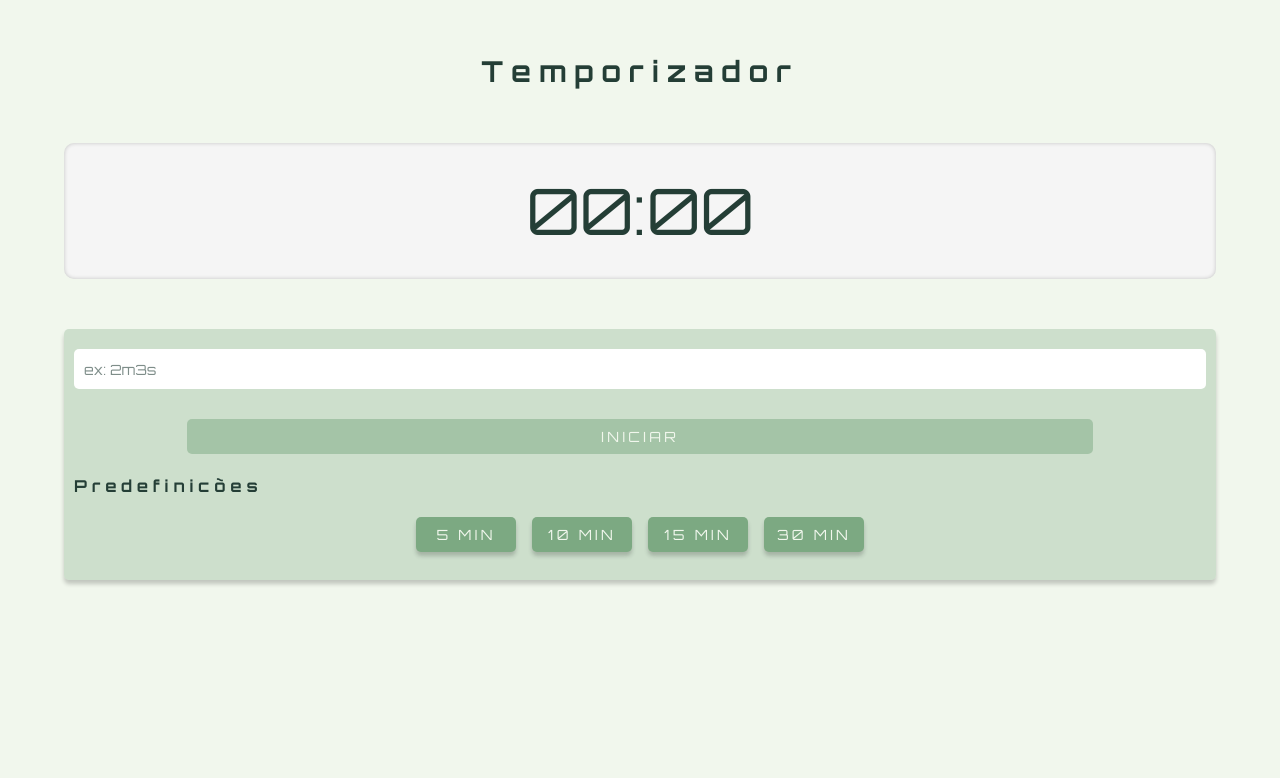
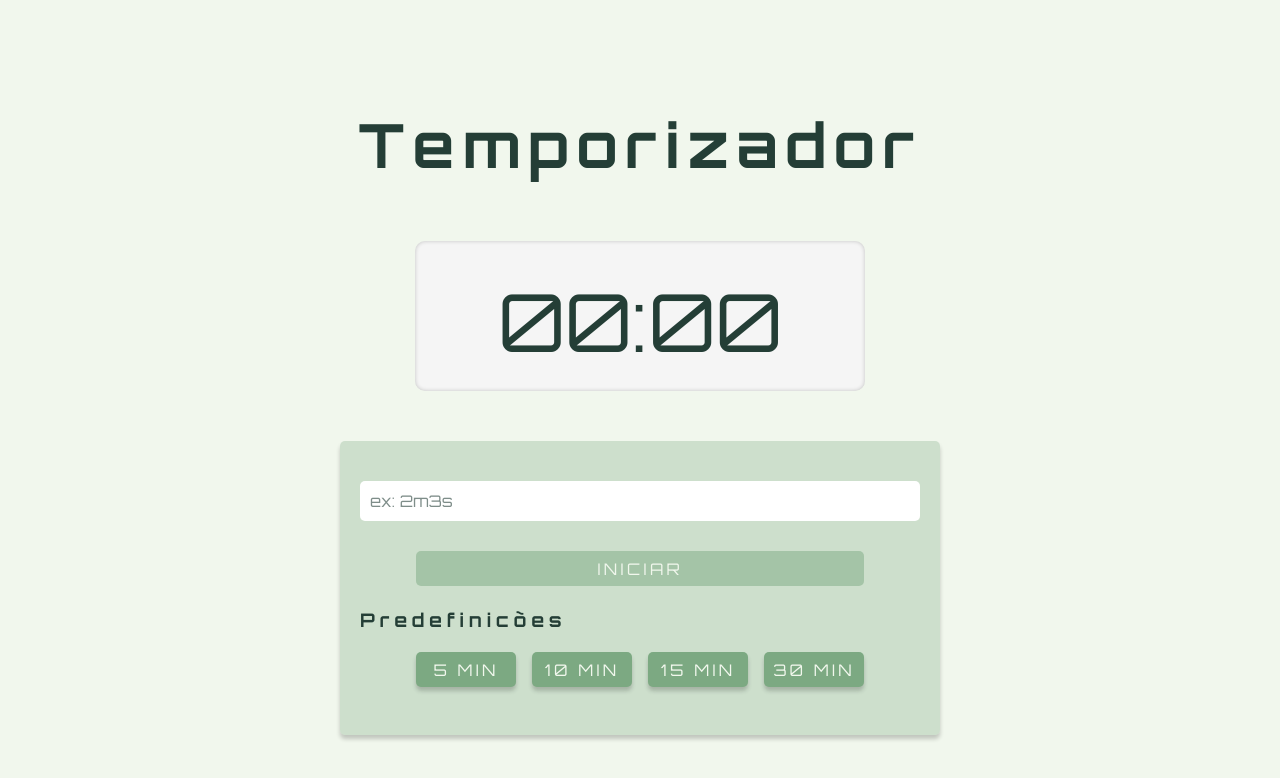
Before and after one commit to pedroluizresende/timer, a React (Create React App) app: page / in a window 1280 px wide. Shown: the top 778 px of the page. Built offline with nearby package versions, Linux system fonts and the light colour scheme.

Commit message:
estilização completa

```diff
--- a/src/styles/_base.scss
+++ b/src/styles/_base.scss
@@ -122,3 +122,18 @@ button:active {
     opacity: 1;
   }
 }
+
+@media screen and (min-width: 601px) and (max-width: 1024px) {
+  body {
+    font-size: 16px;
+  }
+  fieldset {
+    width: 80%;
+  }
+}
+
+@media screen and (min-width: 1025px){
+  body {
+    font-size: 16px;
+  }
+}
--- a/src/styles/_layout.scss
+++ b/src/styles/_layout.scss
@@ -25,6 +25,7 @@ main {
   display: flex;
   flex-direction: column;
   width: 90%;
+  max-width: 600px;
   margin-top: 50px;
   h2 {
     text-align: center;
@@ -74,3 +75,41 @@ form {
     font-size: 5rem;
   }
 }
+
+@media screen and (min-width: 601px) and (max-width: 1024px) {
+  main {
+    h1 {
+      margin-top: 100px;
+      font-size: 2.8rem;
+    }
+  }
+  .timer-container {
+    h2 {
+      font-size: 4.5rem;
+      max-width: 400px;
+    }
+  }
+  form {
+    padding: 40px 20px;
+  }
+}
+
+
+@media screen and (min-width: 1025px){
+  main {
+    h1 {
+      margin-top: 100px;
+      font-size: 3.8rem;
+    }
+  }
+  .timer-container {
+    margin-top: 50px;
+    h2 {
+      font-size: 5rem;
+      max-width: 450px;
+    }
+  }
+  form {
+    padding: 40px 20px;
+  }
+}
```
Also changed, not shown: src/styles/_components.scss (line endings or trailing spaces).
